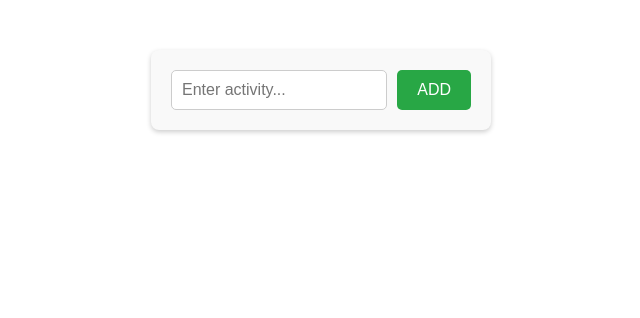
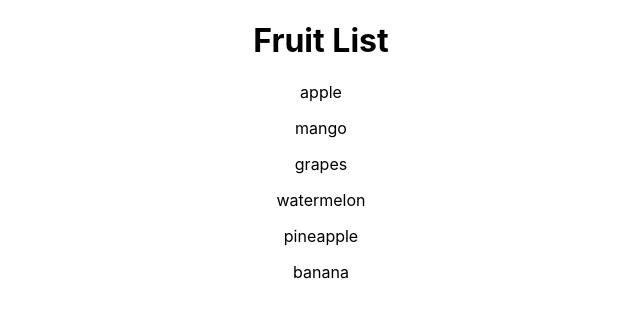
Before and after one commit to RoopaRI/live-coding, a React (Create React App) app: page / in a window 1280 px wide. Shown: the top 318 px of the page, without its empty margins (319-959 px from the left). Built offline with nearby package versions, Linux system fonts and the light colour scheme; the HTML template or start-up script is replaced by a standard one.

Commit message:
Create a simple react component that displays a list of items passed as props

```diff
--- a/src/App.js
+++ b/src/App.js
@@ -5,7 +5,8 @@ import './App.css';
 // import Form from './Components/Form/Form';
 // import Counter from './Components/Counter/Counter';
 // import Fetch from './Components/Fetch/Fetch';
-import ToDo from './Components/ToDo/ToDo';
+// import ToDo from './Components/ToDo/ToDo';
+import PassedProps from './Components/PassedProps/PassedProps';
 
 function App() {
   return (
@@ -26,7 +27,10 @@ function App() {
       {/* <Fetch/> */}
 
       {/* 6.To-Do List  */}
-      <ToDo/>
+      {/* <ToDo/> */}
+
+      {/* 7.Create a simple React component that displays a list of items passed as props. */}
+      <PassedProps/>
     </div>
   );
 }
--- /dev/null
+++ b/src/Components/PassedProps/DisplayList.jsx
@@ -0,0 +1,12 @@
+import React from 'react';
+
+export default function DisplayList({items}){
+
+    return(
+        <div>
+            {items.map((ele, index)=>(
+                <p key={index}>{ele}</p>
+            ))}
+        </div>
+    )
+}
--- /dev/null
+++ b/src/Components/PassedProps/PassedProps.jsx
@@ -0,0 +1,13 @@
+import React from 'react';
+import DisplayList from './DisplayList';
+
+const items = ['apple', 'mango', 'grapes', 'watermelon', 'pineapple', 'banana'];
+
+export default function PassedProps() {
+    return (
+        <div>
+            <h1>Fruit List</h1>
+            <DisplayList items={items} />
+        </div>
+    );
+}
```
